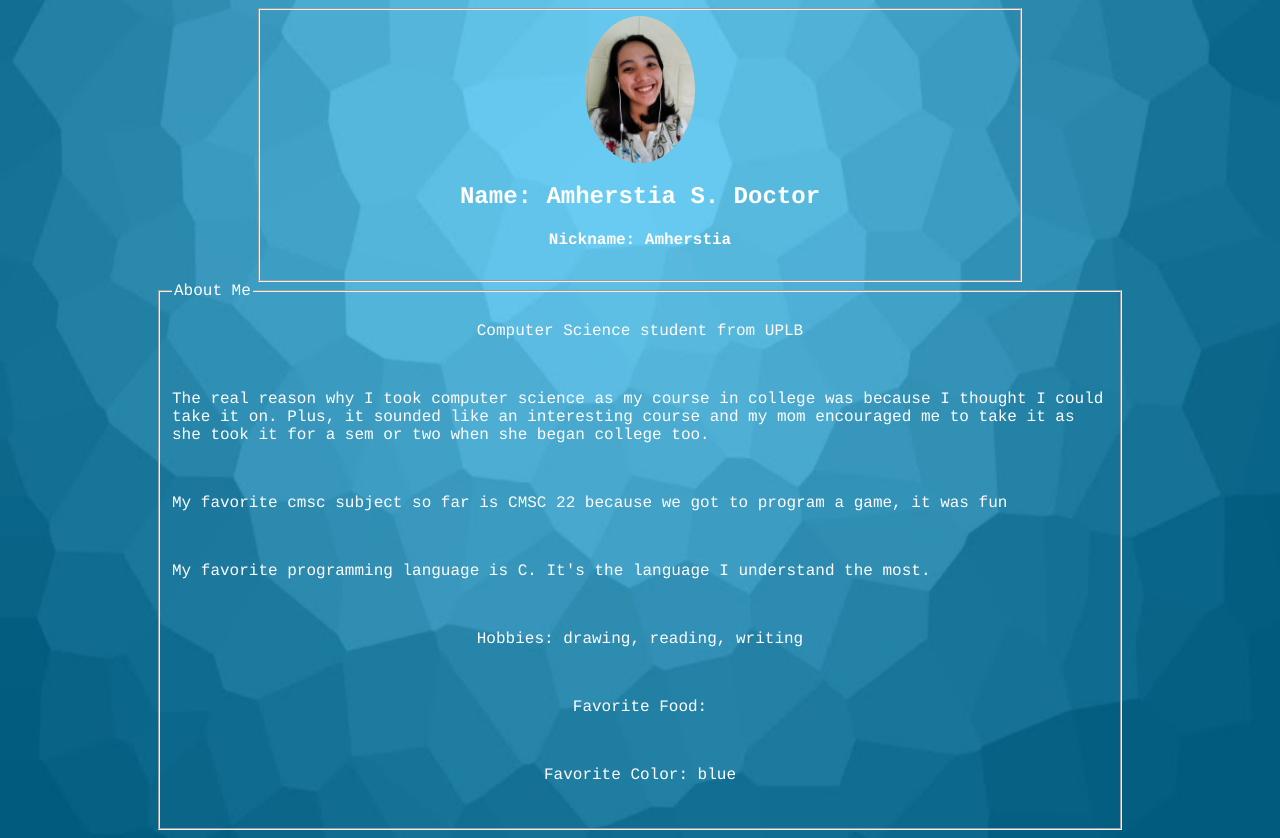
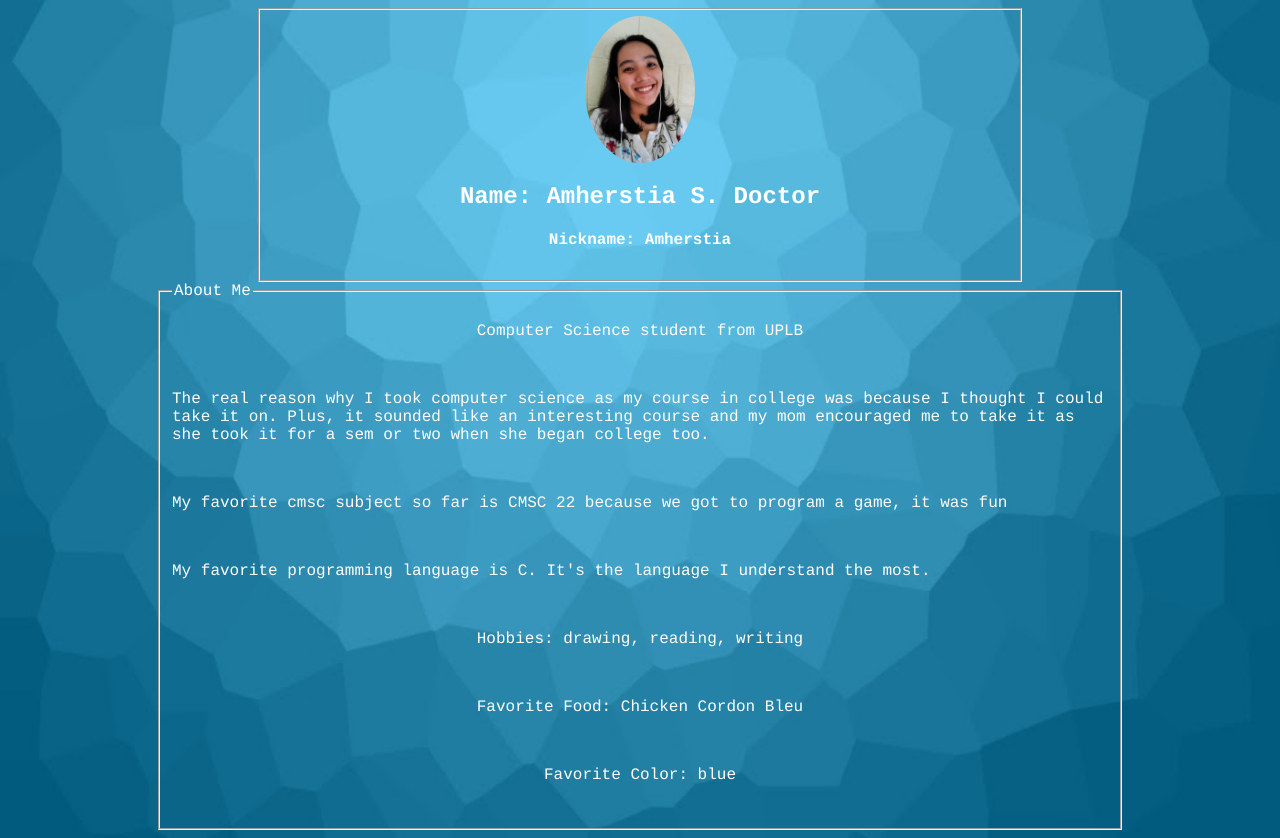
Before and after one commit to amherstiadoctor/asdoctor612568.github.io, a plain HTML site: page index.html in a window 1280 px wide. Drawn offline with Linux system fonts and the light colour scheme.

Commit message:
Update index.html

```diff
--- a/index.html
+++ b/index.html
@@ -18,7 +18,7 @@
       <p>My favorite cmsc subject so far is CMSC 22 because we got to program a game, it was fun</p><br>
       <p>My favorite programming language is C. It's the language I understand the most.</p><br>
       <p class = "center">Hobbies: drawing, reading, writing</p><br>
-      <p class = "center">Favorite Food: </p><br>
+      <p class = "center">Favorite Food: Chicken Cordon Bleu</p><br>
       <p class = "center">Favorite Color: blue</p><br>
   </fieldset>
 </body>
```
